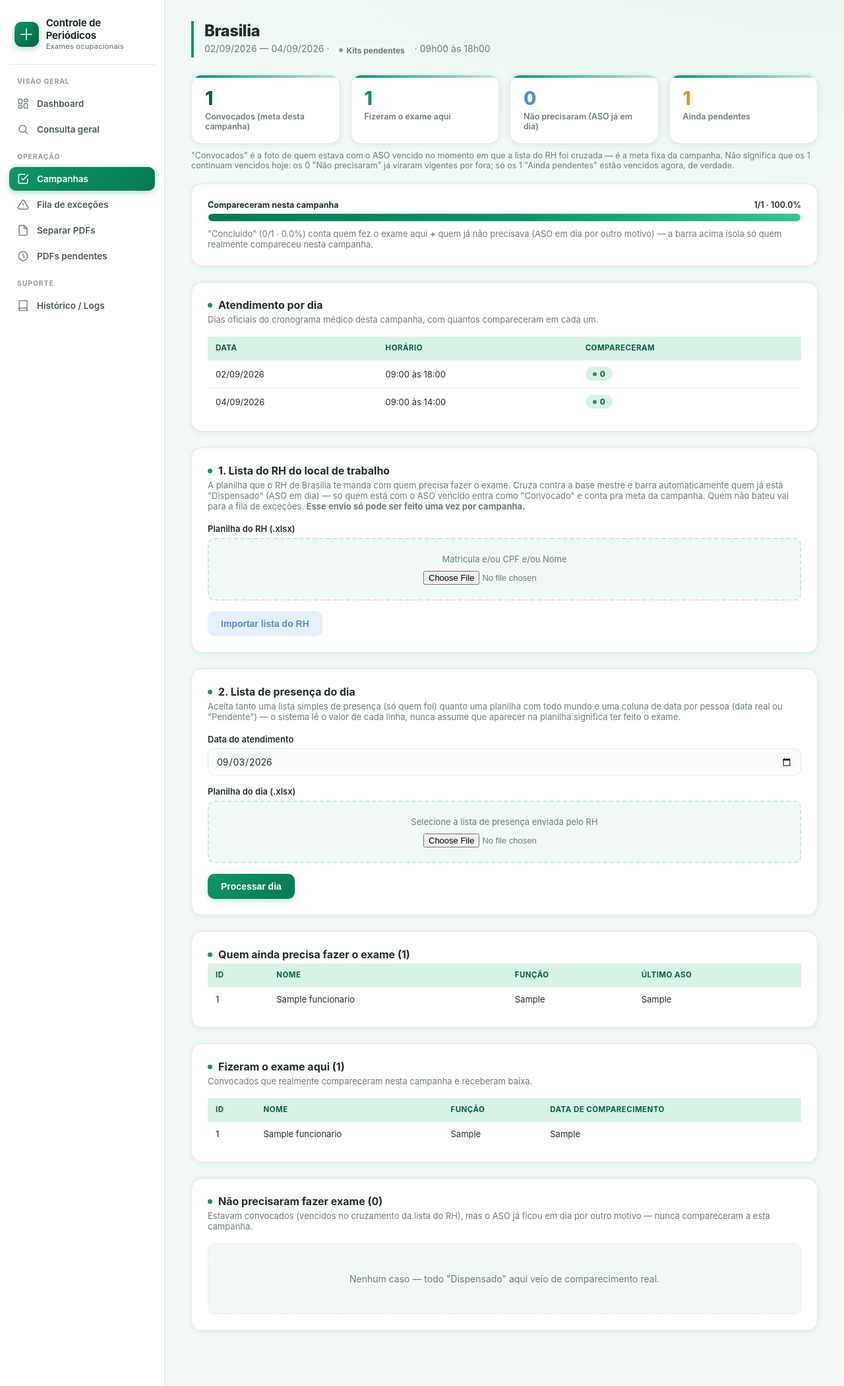
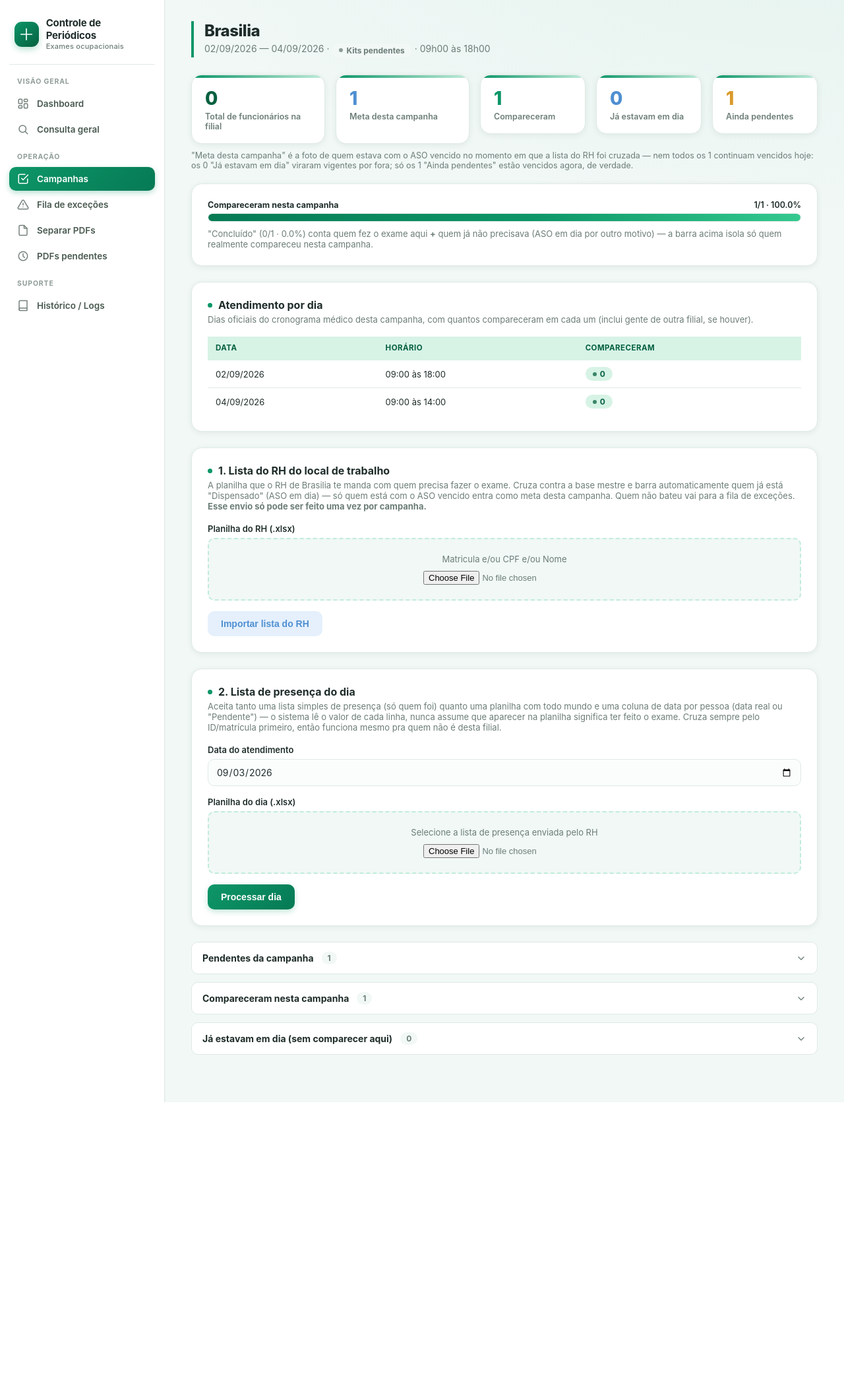
Before and after one commit to Gustavo-R-Oliveira10/GESTAO-DE-EXAMES-PERIODICOS-, a Flask app: page /campanhas/1 in a window 1280 px wide. Shown: the whole page at 66% size. After the commit the page ends 1670 px from the top, so only its background shows below. Run offline with Flask 3, Linux system fonts and the light colour scheme; data comes from the database, SQL or seed files in the repository; tables that the repository leaves empty hold one stand-in row (values such as "Sample post").

Commit message:
Refatora frontend da campanha: acordeoes, scroll interno, ancoras
Frontend:
- Tabelas longas viram acordeoes (<details>) fechados por padrao, com
  scroll interno (max-height 400px) -- nao empurram mais o layout da
  pagina pra baixo. Macro Jinja _macros.html::accordion() evita repetir
  o padrao em cada secao.
- Cards numericos do topo viram links-ancora: clicar em 'Compareceram'
  rola ate o painel correspondente e abre automaticamente (com um pulso
  visual temporario), tanto por clique quanto por link direto (#hash).
- Rotulos das secoes revisados pra soar mais profissional/dinamico
  (ex: 'Fizeram o exame' -> 'Compareceram', 'Nao precisaram' -> 'Ja
  estavam em dia').

Backend:
- Corrigido: 'Convocados' renomeado pra 'Meta desta campanha' e nao
  mais o card principal -- adicionado 'Total de funcionarios na filial'
  (contagem simples, sempre correta, sem depender da classificacao da
  lista do RH).
- Corrigida inconsistencia real: o card 'Fizeram' mostrava 28 mas a
  tabela detalhada mostrava 30, porque listar_membros_fizeram nao
  filtrava por campanha_membros. Agora separado em duas metricas:
  'fizeram' (so quem e da propria filial) e 'fora_do_local' (gente de
  outra filial que tambem compareceu -- ex: 2 pessoas de Sao Paulo que
  fizeram o exame na campanha de Brasilia). Casamento sempre pelo
  ID/matricula, entao a baixa na base mestre ja acontecia certo antes
  disso -- a mudanca e so de visibilidade/classificacao no dashboard.
- Query de campanhas reescrita com subqueries em vez de JOIN encadeado
  unico, pra cada metrica ficar isolada e correta.
- 4 novos testes cobrindo total_funcionarios_filial e fora_do_local.

```diff
--- a/app/server.py
+++ b/app/server.py
@@ -248,6 +248,7 @@
     concluidos = campanhas_mod.listar_membros_concluidos(conn, campanha_id)
     fizeram_membros = campanhas_mod.listar_membros_fizeram(conn, campanha_id)
     nao_precisou_membros = campanhas_mod.listar_membros_nao_precisou(conn, campanha_id)
+    fora_do_local_membros = campanhas_mod.listar_membros_fora_do_local(conn, campanha_id)
     dias = campanhas_mod.listar_dias_campanha(conn, campanha_id)
     convocados, ja_dispensados = campanhas_mod.obter_resultado_lista_rh(conn, campanha_id)
     conn.close()
@@ -259,6 +260,7 @@
         concluidos=concluidos,
         fizeram_membros=fizeram_membros,
         nao_precisou_membros=nao_precisou_membros,
+        fora_do_local_membros=fora_do_local_membros,
         dias=dias,
         convocados=convocados,
         ja_dispensados=ja_dispensados,
@@ -398,6 +400,7 @@
     concluidos = campanhas_mod.listar_membros_concluidos(conn, campanha_id)
     fizeram_membros = campanhas_mod.listar_membros_fizeram(conn, campanha_id)
     nao_precisou_membros = campanhas_mod.listar_membros_nao_precisou(conn, campanha_id)
+    fora_do_local_membros = campanhas_mod.listar_membros_fora_do_local(conn, campanha_id)
     dias = campanhas_mod.listar_dias_campanha(conn, campanha_id)
     convocados, ja_dispensados = campanhas_mod.obter_resultado_lista_rh(conn, campanha_id)
     conn.close()
@@ -423,6 +426,7 @@
         concluidos=concluidos,
         fizeram_membros=fizeram_membros,
         nao_precisou_membros=nao_precisou_membros,
+        fora_do_local_membros=fora_do_local_membros,
         dias=dias,
         convocados=convocados,
         ja_dispensados=ja_dispensados,
--- a/app/static/style.css
+++ b/app/static/style.css
@@ -301,6 +301,101 @@
 
 .table-wrap { overflow-x: auto; }
 
+/* Tabela com rolagem interna — usada dentro de acordeões, nunca deixa a
+   tabela empurrar a altura da página infinitamente pra baixo. */
+.table-scroll {
+  overflow-x: auto;
+  overflow-y: auto;
+  max-height: 400px;
+  border: 1px solid var(--border);
+  border-radius: var(--radius-sm);
+}
+.table-scroll table { border-collapse: separate; border-spacing: 0; }
+.table-scroll thead th {
+  position: sticky;
+  top: 0;
+  z-index: 1;
+}
+
+/* Acordeões (<details>) das tabelas de dados das campanhas */
+.accordion {
+  border: 1px solid var(--border);
+  border-radius: var(--radius-sm);
+  margin-bottom: 12px;
+  overflow: hidden;
+}
+.accordion summary {
+  list-style: none;
+  cursor: pointer;
+  padding: 14px 16px;
+  display: flex;
+  align-items: center;
+  gap: 12px;
+  font-weight: 700;
+  font-size: 14px;
+  color: var(--text);
+  background: var(--card);
+  transition: background 0.15s;
+  user-select: none;
+}
+.accordion summary::-webkit-details-marker { display: none; }
+.accordion summary:hover { background: var(--bg); }
+.accordion summary .accordion-chevron {
+  margin-left: auto;
+  display: flex;
+  transition: transform 0.15s;
+  color: var(--text-muted);
+}
+.accordion[open] summary .accordion-chevron { transform: rotate(180deg); }
+.accordion[open] summary {
+  border-bottom: 1px solid var(--border);
+  background: var(--primary-soft);
+}
+.accordion .accordion-body { padding: 14px 16px; }
+.accordion .accordion-count {
+  font-size: 12px;
+  font-weight: 700;
+  padding: 2px 9px;
+  border-radius: 999px;
+  background: var(--bg);
+  color: var(--text-muted);
+}
+.accordion.accent-success summary[open], .accordion.accent-success[open] summary { background: var(--success-soft); }
+.accordion.accent-warning[open] summary { background: var(--warning-soft); }
+.accordion.accent-info[open] summary { background: var(--accent-blue-soft); }
+
+/* Cards numéricos clicáveis (âncoras pro acordeão correspondente) */
+.stat-tile-link {
+  display: block;
+  text-decoration: none;
+  color: inherit;
+  cursor: pointer;
+}
+.stat-tile-link .stat-tile { transition: transform 0.15s, box-shadow 0.15s, border-color 0.15s; }
+.stat-tile-link:hover .stat-tile {
+  transform: translateY(-2px);
+  box-shadow: var(--shadow-lift);
+  border-color: var(--primary-soft-2);
+}
+.stat-tile-link .stat-tile::after {
+  content: "Ver detalhes →";
+  position: absolute;
+  bottom: 10px;
+  right: 16px;
+  font-size: 10.5px;
+  font-weight: 700;
+  color: var(--primary);
+  opacity: 0;
+  transition: opacity 0.15s;
+}
+.stat-tile-link:hover .stat-tile::after { opacity: 1; }
+
+@keyframes destaque-pulso {
+  0%, 100% { box-shadow: var(--shadow); }
+  50% { box-shadow: 0 0 0 4px var(--primary-soft-2), var(--shadow-lift); }
+}
+.destaque-temporario { animation: destaque-pulso 1.4s ease-in-out 2; }
+
 .filter-row th { padding: 6px 8px; background: var(--bg); border-bottom: 2px solid var(--border); }
 .filter-row input, .filter-row select {
   width: 100%; padding: 6px 8px; font-size: 12px; border-radius: 6px;
--- /dev/null
+++ b/app/templates/_macros.html
@@ -0,0 +1,20 @@
+{% macro accordion(id, titulo, contagem, accent='', vazio_texto='Nenhum registro.', aberto=False) %}
+<details class="accordion {{ accent }}" id="{{ id }}" {{ 'open' if aberto else '' }}>
+  <summary>
+    {{ titulo }}
+    <span class="accordion-count">{{ contagem }}</span>
+    <span class="accordion-chevron">
+      <svg width="16" height="16" viewBox="0 0 24 24" fill="none" stroke="currentColor" stroke-width="2" stroke-linecap="round" stroke-linejoin="round"><path d="M6 9l6 6 6-6"/></svg>
+    </span>
+  </summary>
+  <div class="accordion-body">
+    {% if contagem %}
+    <div class="table-scroll">
+      {{ caller() }}
+    </div>
+    {% else %}
+    <div class="empty-state">{{ vazio_texto }}</div>
+    {% endif %}
+  </div>
+</details>
+{% endmacro %}
--- a/app/templates/campanha_detalhe.html
+++ b/app/templates/campanha_detalhe.html
@@ -1,4 +1,5 @@
 {% extends "base.html" %}
+{% import "_macros.html" as m %}
 {% block title %}{{ campanha.local_trabalho }} — Campanha — Controle de Periódicos{% endblock %}
 {% block content %}
 <div class="page-header">
@@ -10,16 +11,49 @@
 </div>
 
 <div class="stats-row">
-  <div class="stat-tile"><div class="stat-value">{{ campanha.total_membros }}</div><div class="stat-label">Convocados (meta desta campanha)</div></div>
-  <div class="stat-tile"><div class="stat-value" style="color:var(--success)">{{ campanha.fizeram }}</div><div class="stat-label">Fizeram o exame aqui</div></div>
-  <div class="stat-tile"><div class="stat-value" style="color:var(--accent-blue)">{{ campanha.nao_precisou }}</div><div class="stat-label">Não precisaram (ASO já em dia)</div></div>
-  <div class="stat-tile"><div class="stat-value" style="color:var(--warning)">{{ campanha.pendentes }}</div><div class="stat-label">Ainda pendentes</div></div>
+  <div class="stat-tile">
+    <div class="stat-value">{{ campanha.total_funcionarios_filial }}</div>
+    <div class="stat-label">Total de funcionários na filial</div>
+  </div>
+  <div class="stat-tile">
+    <div class="stat-value" style="color:var(--accent-blue)">{{ campanha.total_membros }}</div>
+    <div class="stat-label">Meta desta campanha</div>
+  </div>
+  <a class="stat-tile-link" href="#painel-fizeram" data-target="painel-fizeram">
+    <div class="stat-tile" style="position:relative">
+      <div class="stat-value" style="color:var(--success)">{{ campanha.fizeram }}</div>
+      <div class="stat-label">Compareceram</div>
+    </div>
+  </a>
+  <a class="stat-tile-link" href="#painel-nao-precisou" data-target="painel-nao-precisou">
+    <div class="stat-tile" style="position:relative">
+      <div class="stat-value" style="color:var(--accent-blue)">{{ campanha.nao_precisou }}</div>
+      <div class="stat-label">Já estavam em dia</div>
+    </div>
+  </a>
+  <a class="stat-tile-link" href="#painel-pendentes" data-target="painel-pendentes">
+    <div class="stat-tile" style="position:relative">
+      <div class="stat-value" style="color:var(--warning)">{{ campanha.pendentes }}</div>
+      <div class="stat-label">Ainda pendentes</div>
+    </div>
+  </a>
+  {% if campanha.fora_do_local %}
+  <a class="stat-tile-link" href="#painel-fora-do-local" data-target="painel-fora-do-local">
+    <div class="stat-tile" style="position:relative">
+      <div class="stat-value" style="color:var(--accent-blue)">{{ campanha.fora_do_local }}</div>
+      <div class="stat-label">De outra filial, fizeram aqui</div>
+    </div>
+  </a>
+  {% endif %}
 </div>
 <p class="text-muted" style="font-size:12.5px; margin:-10px 0 20px 0">
-  "Convocados" é a foto de quem estava com o ASO vencido no momento em que a lista do RH foi cruzada
-  — é a meta fixa da campanha. Não significa que os {{ campanha.total_membros }} continuam vencidos
-  hoje: os {{ campanha.nao_precisou }} "Não precisaram" já viraram vigentes por fora; só os
+  "Meta desta campanha" é a foto de quem estava com o ASO vencido no momento em que a lista do RH foi
+  cruzada — nem todos os {{ campanha.total_membros }} continuam vencidos hoje: os
+  {{ campanha.nao_precisou }} "Já estavam em dia" viraram vigentes por fora; só os
   {{ campanha.pendentes }} "Ainda pendentes" estão vencidos agora, de verdade.
+  {% if campanha.fora_do_local %} Além disso, {{ campanha.fora_do_local }} pessoa(s) de outra filial
+  também compareceram aqui — não contam pra meta de {{ campanha.local_trabalho }}, mas já foram
+  atualizadas na base mestre normalmente.{% endif %}
 </p>
 
 <div class="card">
@@ -39,7 +73,7 @@
 {% if dias %}
 <div class="card">
   <h2>Atendimento por dia</h2>
-  <p class="card-subtitle">Dias oficiais do cronograma médico desta campanha, com quantos compareceram em cada um.</p>
+  <p class="card-subtitle">Dias oficiais do cronograma médico desta campanha, com quantos compareceram em cada um (inclui gente de outra filial, se houver).</p>
   <div class="table-wrap">
     <table>
       <thead><tr><th>Data</th><th>Horário</th><th>Compareceram</th></tr></thead>
@@ -64,8 +98,8 @@
   <p class="card-subtitle">
     A planilha que o RH de {{ campanha.local_trabalho }} te manda com quem precisa fazer o exame.
     Cruza contra a base mestre e barra automaticamente quem já está "Dispensado" (ASO em dia) —
-    só quem está com o ASO vencido entra como "Convocado" e conta pra meta da campanha. Quem não
-    bateu vai para a fila de exceções. <strong>Esse envio só pode ser feito uma vez por campanha.</strong>
+    só quem está com o ASO vencido entra como meta desta campanha. Quem não bateu vai para a fila
+    de exceções. <strong>Esse envio só pode ser feito uma vez por campanha.</strong>
   </p>
   <form method="post" action="{{ url_for('campanha_importar_rh', campanha_id=campanha.id) }}" enctype="multipart/form-data">
     <div class="field">
@@ -87,40 +121,23 @@
     (arquivo: <strong>{{ campanha.lista_rh_arquivo }}</strong>) — não pode ser reenviada para esta campanha.
   </div>
 
-  <div class="stats-row">
-    <div class="stat-tile"><div class="stat-value">{{ convocados|length }}</div><div class="stat-label">Convocados (vencidos no cruzamento)</div></div>
-    <div class="stat-tile"><div class="stat-value" style="color:var(--success)">{{ ja_dispensados|length }}</div><div class="stat-label">Já dispensados (barrados da meta)</div></div>
-  </div>
-
-  <h2>Convocados</h2>
-  <p class="card-subtitle">Estavam com o ASO vencido no momento do cruzamento — contam pra meta da campanha.</p>
-  {% if convocados %}
-  <div class="table-wrap">
+  {% call m.accordion('painel-convocados-rh', 'Convocados (vencidos no cruzamento)', convocados|length, vazio_texto='Nenhum convocado — todo mundo da lista já estava com o ASO em dia.') %}
   <table>
     <thead><tr><th>ID</th><th>Nome</th></tr></thead>
     <tbody>
       {% for c in convocados %}<tr><td>{{ c.funcionario_id }}</td><td>{{ c.nome }}</td></tr>{% endfor %}
     </tbody>
   </table>
-  </div>
-  {% else %}
-  <div class="empty-state">Nenhum convocado — todo mundo da lista já estava com o ASO em dia.</div>
-  {% endif %}
+  {% endcall %}
 
-  <h2 style="margin-top:22px">Já Dispensados</h2>
-  <p class="card-subtitle">A lista do RH trouxe, mas o sistema barrou por já estarem com o ASO em dia — não contam pra meta.</p>
-  {% if ja_dispensados %}
-  <div class="table-wrap">
+  {% call m.accordion('painel-ja-dispensados-rh', 'Já dispensados (barrados da meta)', ja_dispensados|length, accent='accent-success', vazio_texto='Ninguém foi barrado — todo mundo da lista estava vencido.') %}
   <table>
     <thead><tr><th>ID</th><th>Nome</th></tr></thead>
     <tbody>
       {% for c in ja_dispensados %}<tr><td>{{ c.funcionario_id }}</td><td>{{ c.nome }}</td></tr>{% endfor %}
     </tbody>
   </table>
-  </div>
-  {% else %}
-  <div class="empty-state">Ninguém foi barrado — todo mundo da lista estava vencido.</div>
-  {% endif %}
+  {% endcall %}
   {% endif %}
 </div>
 
@@ -129,7 +146,8 @@
   <p class="card-subtitle">
     Aceita tanto uma lista simples de presença (só quem foi) quanto uma planilha com todo mundo e
     uma coluna de data por pessoa (data real ou "Pendente") — o sistema lê o valor de cada linha,
-    nunca assume que aparecer na planilha significa ter feito o exame.
+    nunca assume que aparecer na planilha significa ter feito o exame. Cruza sempre pelo ID/matrícula
+    primeiro, então funciona mesmo pra quem não é desta filial.
   </p>
   <form method="post" action="{{ url_for('campanha_processar_dia', campanha_id=campanha.id) }}" enctype="multipart/form-data">
     <div class="field-row">
@@ -154,97 +172,102 @@
   <h2>Resultado — {{ relatorio.data_relatorio | data_br }}</h2>
   <div class="stats-row">
     <div class="stat-tile"><div class="stat-value">{{ relatorio.fizeram|length }}</div><div class="stat-label">Fizeram o exame</div></div>
-    <div class="stat-tile"><div class="stat-value" style="color:var(--warning)">{{ relatorio.ainda_pendentes|length }}</div><div class="stat-label">Ainda pendentes (na planilha)</div></div>
+    <div class="stat-tile"><div class="stat-value" style="color:var(--warning)">{{ relatorio.ainda_pendentes|length }}</div><div class="stat-label">Aguardando confirmação</div></div>
     <div class="stat-tile"><div class="stat-value">{{ relatorio.faltaram|length }}</div><div class="stat-label">Faltaram (agendados)</div></div>
     <div class="stat-tile"><div class="stat-value">{{ relatorio.inconsistencias|length }}</div><div class="stat-label">Inconsistências</div></div>
   </div>
 
-  {% if relatorio.fizeram %}
-  <h2>Fizeram</h2>
-  <div class="table-wrap">
+  {% call m.accordion('painel-resultado-fizeram', 'Fizeram o exame', relatorio.fizeram|length, accent='accent-success') %}
   <table>
     <thead><tr><th>ID</th><th>Nome</th><th>Data realização</th></tr></thead>
     <tbody>
       {% for f in relatorio.fizeram %}<tr><td>{{ f.funcionario_id }}</td><td>{{ f.nome }}</td><td>{{ f.data_realizacao | data_br }}</td></tr>{% endfor %}
     </tbody>
   </table>
-  </div>
-  {% endif %}
+  {% endcall %}
 
-  {% if relatorio.ainda_pendentes %}
-  <h2>Ainda pendentes (na planilha)</h2>
-  <p class="card-subtitle">Estavam na planilha, mas a coluna de data dizia "Pendente" — nenhuma baixa foi aplicada.</p>
-  <div class="table-wrap">
+  {% call m.accordion('painel-resultado-pendentes', 'Aguardando confirmação (nesta planilha)', relatorio.ainda_pendentes|length, accent='accent-warning', vazio_texto='Ninguém ficou pendente nesta planilha.') %}
+  <p class="card-subtitle" style="margin-top:0">Estavam na planilha, mas a coluna de data dizia "Pendente" — nenhuma baixa foi aplicada.</p>
   <table>
     <thead><tr><th>ID</th><th>Nome</th></tr></thead>
     <tbody>
       {% for p in relatorio.ainda_pendentes %}<tr><td>{{ p.funcionario_id }}</td><td>{{ p.nome }}</td></tr>{% endfor %}
     </tbody>
   </table>
-  </div>
-  {% endif %}
+  {% endcall %}
 
   {% if relatorio.inconsistencias %}
-  <h2>Inconsistências</h2>
-  <div class="table-wrap">
+  {% call m.accordion('painel-resultado-inconsistencias', 'Inconsistências', relatorio.inconsistencias|length, accent='accent-warning', aberto=True) %}
   <table>
     <thead><tr><th>Motivo</th><th>Detalhe</th></tr></thead>
     <tbody>
       {% for i in relatorio.inconsistencias %}<tr><td><span class="badge badge-danger">{{ i.motivo }}</span></td><td>{{ i.detalhe }}</td></tr>{% endfor %}
     </tbody>
   </table>
-  </div>
+  {% endcall %}
   {% endif %}
 </div>
 {% endif %}
 
-<div class="card">
-  <h2>Quem ainda precisa fazer o exame ({{ pendentes|length }})</h2>
-  {% if pendentes %}
-  <div class="table-wrap">
+{% call m.accordion('painel-pendentes', 'Pendentes da campanha', pendentes|length, accent='accent-warning', vazio_texto='Todo mundo desta campanha já concluiu.') %}
 <table>
   <thead><tr><th>ID</th><th>Nome</th><th>Função</th><th>Último ASO</th></tr></thead>
   <tbody>
     {% for p in pendentes %}<tr><td>{{ p.id }}</td><td>{{ p.nome }}</td><td>{{ p.funcao or '—' }}</td><td>{{ p.data_ultimo_aso | data_br }}</td></tr>{% endfor %}
   </tbody>
 </table>
-  </div>
-  {% else %}
-  <div class="empty-state">Todo mundo desta campanha já concluiu.</div>
-  {% endif %}
-</div>
+{% endcall %}
 
-<div class="card">
-  <h2>Fizeram o exame aqui ({{ fizeram_membros|length }})</h2>
-  <p class="card-subtitle">Convocados que realmente compareceram nesta campanha e receberam baixa.</p>
-  {% if fizeram_membros %}
-  <div class="table-wrap">
+{% call m.accordion('painel-fizeram', 'Compareceram nesta campanha', fizeram_membros|length, accent='accent-success', vazio_texto='Ninguém compareceu ainda.') %}
 <table>
   <thead><tr><th>ID</th><th>Nome</th><th>Função</th><th>Data de comparecimento</th></tr></thead>
   <tbody>
     {% for f in fizeram_membros %}<tr><td>{{ f.id }}</td><td>{{ f.nome }}</td><td>{{ f.funcao or '—' }}</td><td>{{ f.data_atendimento | data_br }}</td></tr>{% endfor %}
   </tbody>
 </table>
-  </div>
-  {% else %}
-  <div class="empty-state">Ninguém compareceu ainda.</div>
-  {% endif %}
-</div>
+{% endcall %}
 
-<div class="card">
-  <h2>Não precisaram fazer exame ({{ nao_precisou_membros|length }})</h2>
-  <p class="card-subtitle">Estavam convocados (vencidos no cruzamento da lista do RH), mas o ASO já ficou em dia por outro motivo — nunca compareceram a esta campanha.</p>
-  {% if nao_precisou_membros %}
-  <div class="table-wrap">
+{% call m.accordion('painel-nao-precisou', 'Já estavam em dia (sem comparecer aqui)', nao_precisou_membros|length, accent='accent-info', vazio_texto='Nenhum caso — todo "Dispensado" aqui veio de comparecimento real.') %}
+<p class="card-subtitle" style="margin-top:0">Estavam na meta (vencidos no cruzamento), mas o ASO já ficou em dia por outro motivo — nunca compareceram a esta campanha.</p>
 <table>
   <thead><tr><th>ID</th><th>Nome</th><th>Função</th><th>Último ASO</th></tr></thead>
   <tbody>
     {% for n in nao_precisou_membros %}<tr><td>{{ n.id }}</td><td>{{ n.nome }}</td><td>{{ n.funcao or '—' }}</td><td>{{ n.data_ultimo_aso | data_br }}</td></tr>{% endfor %}
   </tbody>
 </table>
-  </div>
-  {% else %}
-  <div class="empty-state">Nenhum caso — todo "Dispensado" aqui veio de comparecimento real.</div>
+{% endcall %}
+
+{% if fora_do_local_membros %}
+{% call m.accordion('painel-fora-do-local', 'De outra filial, fizeram aqui', fora_do_local_membros|length, accent='accent-info') %}
+<p class="card-subtitle" style="margin-top:0">Não fazem parte da meta de {{ campanha.local_trabalho }}, mas já foram atualizados normalmente na base mestre (cruzamento sempre pelo ID).</p>
+<table>
+  <thead><tr><th>ID</th><th>Nome</th><th>Local de trabalho real</th><th>Data de comparecimento</th></tr></thead>
+  <tbody>
+    {% for f in fora_do_local_membros %}<tr><td>{{ f.id }}</td><td>{{ f.nome }}</td><td>{{ f.local_trabalho or '—' }}</td><td>{{ f.data_atendimento | data_br }}</td></tr>{% endfor %}
+  </tbody>
+</table>
+{% endcall %}
 {% endif %}
-</div>
+
+<script>
+function abrirEDestacar(id) {
+  var el = document.getElementById(id);
+  if (!el) return;
+  if ('open' in el) el.open = true;
+  el.scrollIntoView({behavior: 'smooth', block: 'start'});
+  el.classList.remove('destaque-temporario');
+  void el.offsetWidth;
+  el.classList.add('destaque-temporario');
+}
+document.querySelectorAll('.stat-tile-link[data-target]').forEach(function (link) {
+  link.addEventListener('click', function (e) {
+    e.preventDefault();
+    abrirEDestacar(link.dataset.target);
+    history.replaceState(null, '', '#' + link.dataset.target);
+  });
+});
+if (window.location.hash) {
+  abrirEDestacar(window.location.hash.substring(1));
+}
+</script>
 {% endblock %}
```
Also changed, not shown: app/campanhas.py (+73 -15 lines), app/tests/test_campanhas.py (+53 -0 lines). Lines whose indentation alone changed are shown as unchanged.
